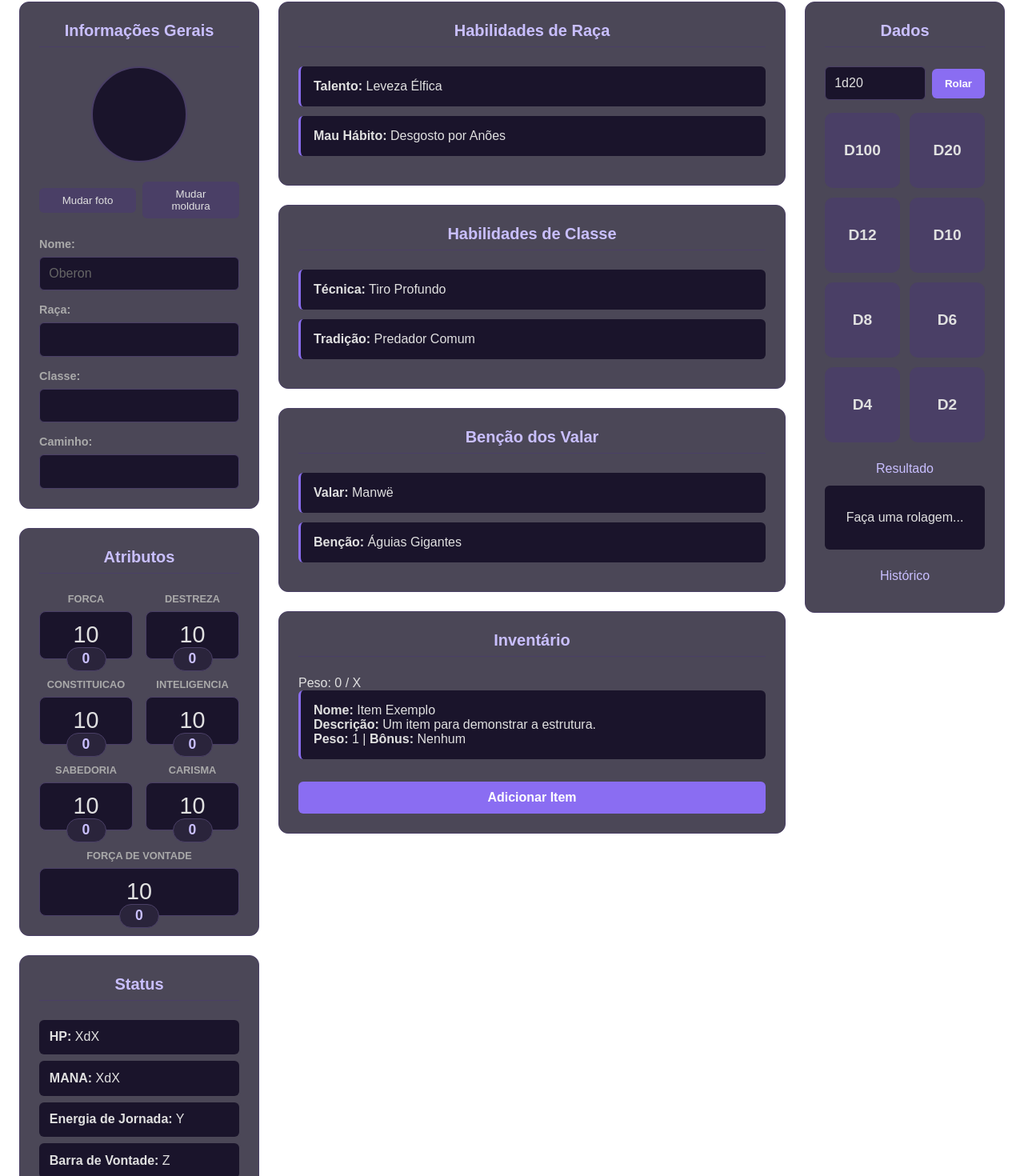
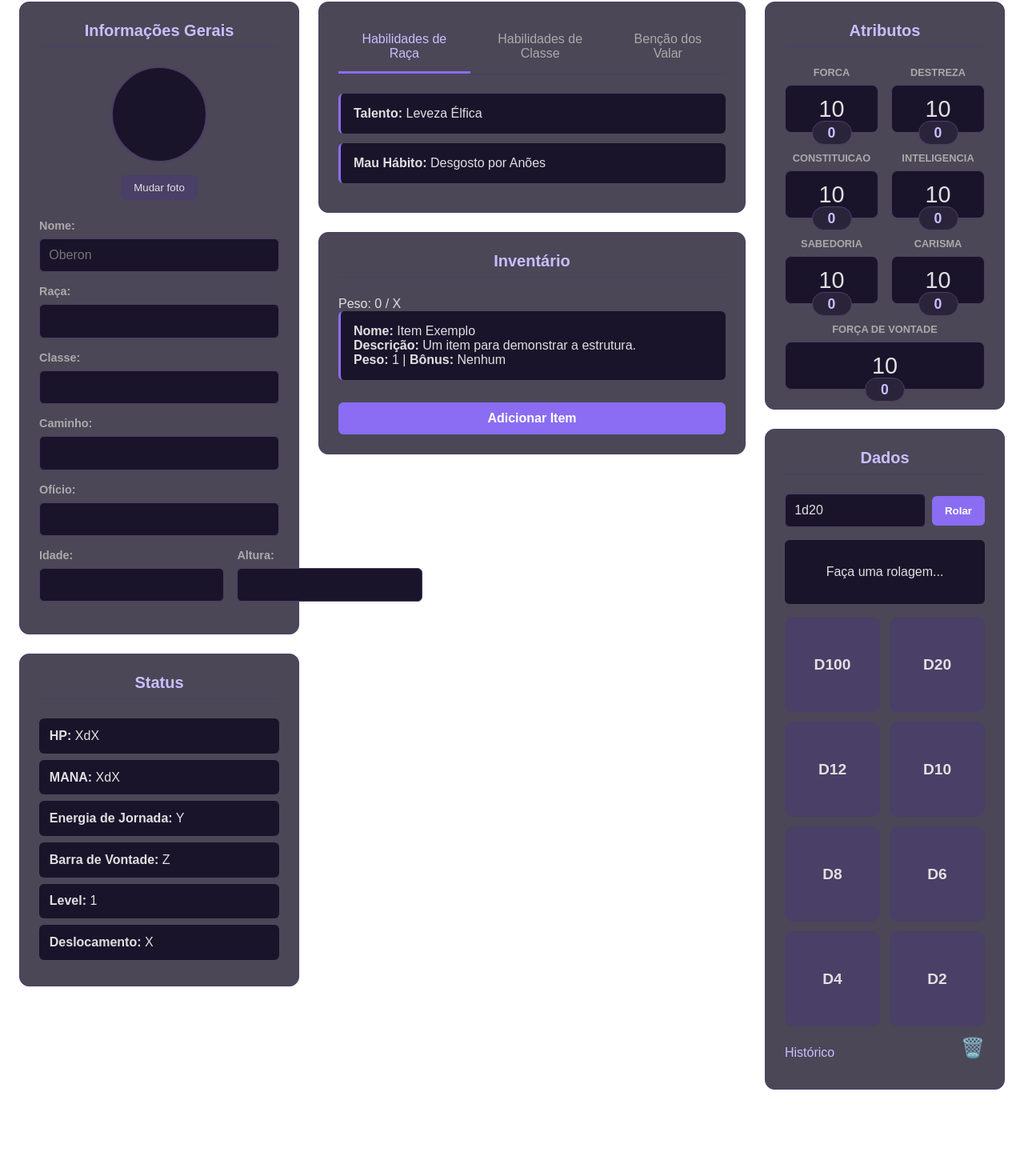
Before and after one commit to joaovcguerra/lotr-rpg, a Next.js app in the folder my-app/: page / in a window 1280 px wide. Shown: the part 38-1508 px from the top of the page at 80% size. After the commit the page ends 1440 px from the top, so only its background shows below. Built offline with nearby package versions, Linux system fonts and the light colour scheme.

Commit message:
organize

```diff
--- a/my-app/app/components/Ficha/Ficha.js
+++ b/my-app/app/components/Ficha/Ficha.js
@@ -3,7 +3,6 @@
 import { useState, useMemo } from 'react';
 import styles from './Ficha.module.css';
 import { rollCustomDice } from '../../utils/diceParser.js';
-
 
 const getModifier = (value) => {
     const num = parseInt(value, 10);
@@ -16,7 +15,6 @@ const getModifier = (value) => {
     return '+10';
 };
 
-
 export default function Ficha() {
     const [atributos, setAtributos] = useState({
         forca: '10', destreza: '10', constituicao: '10',
@@ -26,6 +24,9 @@ export default function Ficha() {
     const [notation, setNotation] = useState('1d20');
     const [rollResult, setRollResult] = useState(null);
     const [rollHistory, setRollHistory] = useState([]);
+
+    // State para controlar a aba de habilidades ativa
+    const [activeTab, setActiveTab] = useState('raca');
 
     const handleAtributoChange = (e) => {
         const { name, value } = e.target;
@@ -58,23 +59,97 @@ export default function Ficha() {
         }
     };
 
+    const clearHistory = () => {
+        setRollHistory([]);
+    };
+
     return (
         <div className={styles.fichaGridContainer}>
-            {/* O JSX das colunas da Esquerda e do Meio não mudou */}
+            {/* ===== COLUNA DA ESQUERDA ATUALIZADA ===== */}
             <div className={styles.column}>
                 <div className={styles.section}>
                     <h2 className={styles.sectionTitle}>Informações Gerais</h2>
                     <div className={styles.infoGeral}>
                         <div className={styles.profilePic}></div>
                         <button className={styles.buttonSmall}>Mudar foto</button>
-                        <button className={styles.buttonSmall}>Mudar moldura</button>
                     </div>
                     <div className={styles.field}> <label>Nome:</label> <input type="text" placeholder="Oberon" /> </div>
                     <div className={styles.field}> <label>Raça:</label> <input type="text" /> </div>
                     <div className={styles.field}> <label>Classe:</label> <input type="text" /> </div>
                     <div className={styles.field}> <label>Caminho:</label> <input type="text" /> </div>
+                    <div className={styles.field}> <label>Ofício:</label> <input type="text" /> </div>
+                    <div className={styles.sideBySideFields}>
+                        <div className={styles.field}> <label>Idade:</label> <input type="text" /> </div>
+                        <div className={styles.field}> <label>Altura:</label> <input type="text" /> </div>
+                    </div>
                 </div>
+                {/* Status movido para a coluna da esquerda */}
                 <div className={styles.section}>
+                    <h2 className={styles.sectionTitle}>Status</h2>
+                    <div className={styles.statusDisplay}>
+                        <p><strong>HP:</strong> XdX</p> <p><strong>MANA:</strong> XdX</p>
+                        <p><strong>Energia de Jornada:</strong> Y</p> <p><strong>Barra de Vontade:</strong> Z</p>
+                        <p><strong>Level:</strong> 1</p> <p><strong>Deslocamento:</strong> X</p>
+                    </div>
+                </div>
+            </div>
+
+            {/* ===== COLUNA DO MEIO ATUALIZADA (COM ABAS) ===== */}
+            <div className={styles.column}>
+                <div className={styles.section}>
+                    <div className={styles.tabNav}>
+                        <button
+                            className={`${styles.tabButton} ${activeTab === 'raca' ? styles.activeTab : ''}`}
+                            onClick={() => setActiveTab('raca')}>
+                            Habilidades de Raça
+                        </button>
+                        <button
+                            className={`${styles.tabButton} ${activeTab === 'classe' ? styles.activeTab : ''}`}
+                            onClick={() => setActiveTab('classe')}>
+                            Habilidades de Classe
+                        </button>
+                        <button
+                            className={`${styles.tabButton} ${activeTab === 'valar' ? styles.activeTab : ''}`}
+                            onClick={() => setActiveTab('valar')}>
+                            Benção dos Valar
+                        </button>
+                    </div>
+
+                    {/* Conteúdo das Abas */}
+                    <div className={styles.tabContent}>
+                        {activeTab === 'raca' && (
+                            <div>
+                                <div className={styles.ability}> <strong>Talento:</strong> Leveza Élfica </div>
+                                <div className={styles.ability}> <strong>Mau Hábito:</strong> Desgosto por Anões </div>
+                            </div>
+                        )}
+                        {activeTab === 'classe' && (
+                            <div>
+                                <div className={styles.ability}> <strong>Técnica:</strong> Tiro Profundo </div>
+                                <div className={styles.ability}> <strong>Tradição:</strong> Predador Comum </div>
+                            </div>
+                        )}
+                        {activeTab === 'valar' && (
+                            <div>
+                                <div className={styles.ability}> <strong>Valar:</strong> Manwë </div>
+                                <div className={styles.ability}> <strong>Benção:</strong> Águias Gigantes </div>
+                            </div>
+                        )}
+                    </div>
+                </div>
+
+                <div className={styles.section}>
+                    <h2 className={styles.sectionTitle}>Inventário</h2>
+                    <p>Peso: 0 / X</p>
+                    <div className={styles.item}> <p><strong>Nome:</strong> Item Exemplo</p> <p><strong>Descrição:</strong> Um item para demonstrar a estrutura.</p> <p><strong>Peso:</strong> 1 | <strong>Bônus:</strong> Nenhum</p> </div>
+                    <button className={styles.button}>Adicionar Item</button>
+                </div>
+            </div>
+
+            {/* ===== COLUNA DA DIREITA ATUALIZADA ===== */}
+            <div className={styles.column}>
+                {/* Atributos movidos para a coluna da direita */}
+                <div className={`${styles.section} ${styles.attributesSection}`}>
                     <h2 className={styles.sectionTitle}>Atributos</h2>
                     <div className={styles.atributosGrid}>
                         {Object.keys(atributos).map((attrName) => (
@@ -91,43 +166,15 @@ export default function Ficha() {
                         <div className={styles.atributoModificador}>{getModifier(forcaDeVontade)}</div>
                     </div>
                 </div>
-                <div className={styles.section}>
-                    <h2 className={styles.sectionTitle}>Status</h2>
-                    <div className={styles.statusDisplay}>
-                        <p><strong>HP:</strong> XdX</p> <p><strong>MANA:</strong> XdX</p>
-                        <p><strong>Energia de Jornada:</strong> Y</p> <p><strong>Barra de Vontade:</strong> Z</p>
-                        <p><strong>Level:</strong> 1</p> <p><strong>Deslocamento:</strong> X</p>
-                    </div>
-                </div>
-            </div>
-            <div className={styles.column}>
-                <div className={styles.section}> <h2 className={styles.sectionTitle}>Habilidades de Raça</h2> <div className={styles.ability}> <strong>Talento:</strong> Leveza Élfica </div> <div className={styles.ability}> <strong>Mau Hábito:</strong> Desgosto por Anões </div> </div>
-                <div className={styles.section}> <h2 className={styles.sectionTitle}>Habilidades de Classe</h2> <div className={styles.ability}> <strong>Técnica:</strong> Tiro Profundo </div> <div className={styles.ability}> <strong>Tradição:</strong> Predador Comum </div> </div>
-                <div className={styles.section}> <h2 className={styles.sectionTitle}>Benção dos Valar</h2> <div className={styles.ability}> <strong>Valar:</strong> Manwë </div> <div className={styles.ability}> <strong>Benção:</strong> Águias Gigantes </div> </div>
-                <div className={styles.section}> <h2 className={styles.sectionTitle}>Inventário</h2> <p>Peso: 0 / X</p> <div className={styles.item}> <p><strong>Nome:</strong> Item Exemplo</p> <p><strong>Descrição:</strong> Um item para demonstrar a estrutura.</p> <p><strong>Peso:</strong> 1 | <strong>Bônus:</strong> Nenhum</p> </div> <button className={styles.button}>Adicionar Item</button> </div>
-            </div>
 
-            {/* Coluna da Direita */}
-            <div className={styles.column}>
                 <div className={`${styles.section} ${styles.diceRollerSection}`}>
                     <h2 className={styles.sectionTitle}>Dados</h2>
                     <div className={styles.notationInputWrapper}>
                         <input type="text" value={notation} onChange={(e) => setNotation(e.target.value)} onKeyDown={handleKeyDown} placeholder="Ex: 3#d20+5" className={styles.notationInput} />
                         <button onClick={handleRoll} className={styles.rollButton}>Rolar</button>
                     </div>
-                    <div className={styles.diceGrid}>
-                        <div onClick={() => handleQuickRoll('1d100')} className={styles.diceButton}>D100</div>
-                        <div onClick={() => handleQuickRoll('1d20')} className={styles.diceButton}>D20</div>
-                        <div onClick={() => handleQuickRoll('1d12')} className={styles.diceButton}>D12</div>
-                        <div onClick={() => handleQuickRoll('1d10')} className={styles.diceButton}>D10</div>
-                        <div onClick={() => handleQuickRoll('1d8')} className={styles.diceButton}>D8</div>
-                        <div onClick={() => handleQuickRoll('1d6')} className={styles.diceButton}>D6</div>
-                        <div onClick={() => handleQuickRoll('1d4')} className={styles.diceButton}>D4</div>
-                        <div onClick={() => handleQuickRoll('1d2')} className={styles.diceButton}>D2</div>
-                    </div>
-                    <h3 className={styles.subTitle}>Resultado</h3>
 
-                    {/* ===== JSX DO RESULTADO ATUALIZADO AQUI ===== */}
+                    {/* Resultado movido para cima */}
                     <div className={styles.diceResult}>
                         {rollResult ? (
                             rollResult.isMultiRoll ? (
@@ -142,7 +189,6 @@ export default function Ficha() {
                                         ))}
                                     </div>
                                     <span className={styles.resultOutput}>
-                                        {/* Junta os detalhes de cada rolagem em uma linha */}
                                         {rollResult.output.map(res => res.output.replace('Rolagem: ', '')).join('; ')}
                                     </span>
                                 </>
@@ -161,7 +207,23 @@ export default function Ficha() {
                         )}
                     </div>
 
-                    <h3 className={styles.subTitle}>Histórico</h3>
+                    <div className={styles.diceGrid}>
+                        <div onClick={() => handleQuickRoll('1d100')} className={styles.diceButton}>D100</div>
+                        <div onClick={() => handleQuickRoll('1d20')} className={styles.diceButton}>D20</div>
+                        <div onClick={() => handleQuickRoll('1d12')} className={styles.diceButton}>D12</div>
+                        <div onClick={() => handleQuickRoll('1d10')} className={styles.diceButton}>D10</div>
+                        <div onClick={() => handleQuickRoll('1d8')} className={styles.diceButton}>D8</div>
+                        <div onClick={() => handleQuickRoll('1d6')} className={styles.diceButton}>D6</div>
+                        <div onClick={() => handleQuickRoll('1d4')} className={styles.diceButton}>D4</div>
+                        <div onClick={() => handleQuickRoll('1d2')} className={styles.diceButton}>D2</div>
+                    </div>
+
+                    <div className={styles.historyHeader}>
+                        <h3 className={styles.subTitle}>Histórico</h3>
+                        <button onClick={clearHistory} className={styles.clearHistoryButton} title="Limpar histórico">
+                            🗑️
+                        </button>
+                    </div>
                     <ul className={styles.historyList}>
                         {rollHistory.map((roll, index) => (
                             <li key={index} className={styles.historyItem}>
--- a/my-app/app/components/Ficha/Ficha.module.css
+++ b/my-app/app/components/Ficha/Ficha.module.css
@@ -2,21 +2,17 @@
 .fichaGridContainer {
     display: grid;
     grid-template-columns: 1fr;
-    /* Começa com 1 coluna para smartphones */
     gap: 1.5rem;
     padding: 1rem;
-    /* Um pouco menos de padding em telas pequenas */
     max-width: 1600px;
     margin: 1rem auto;
     font-family: sans-serif;
     color: #e0e0e0;
 }
 
-/* Layout para telas maiores (Notebooks e Desktops) */
 @media (min-width: 1200px) {
     .fichaGridContainer {
-        /* Volta para 3 colunas em telas a partir de 1200px */
-        grid-template-columns: 300px 1fr 250px;
+        grid-template-columns: 350px 1fr 300px;
         padding: 1.5rem;
     }
 }
@@ -25,6 +21,7 @@
     display: flex;
     flex-direction: column;
     gap: 1.5rem;
+    min-width: 0;
 }
 
 /* Estilos Gerais dos Componentes */
@@ -71,10 +68,6 @@
     font-size: 1rem;
 }
 
-.field input::placeholder {
-    color: #666;
-}
-
 .field input:disabled {
     background-color: #2a243b;
     cursor: not-allowed;
@@ -97,6 +90,21 @@
     background-color: #7359cf;
 }
 
+/* Coluna da Esquerda */
+.infoGeral {
+    text-align: center;
+    margin-bottom: 1.5rem;
+}
+
+.profilePic {
+    width: 120px;
+    height: 120px;
+    background-color: #1a142b;
+    border: 2px solid #4a3f66;
+    border-radius: 50%;
+    margin: 0 auto 1rem auto;
+}
+
 .buttonSmall {
     padding: 0.5rem 1rem;
     background-color: #4a3f66;
@@ -110,24 +118,10 @@
     background-color: #5d4f82;
 }
 
-/* Coluna da Esquerda */
-.infoGeral {
-    text-align: center;
-    margin-bottom: 1.5rem;
+.sideBySideFields {
     display: grid;
     grid-template-columns: 1fr 1fr;
-    gap: 0.5rem;
-    align-items: center;
-}
-
-.profilePic {
-    grid-column: span 2;
-    width: 120px;
-    height: 120px;
-    background-color: #1a142b;
-    border: 2px solid #4a3f66;
-    border-radius: 50%;
-    margin: 0 auto 1rem auto;
+    gap: 1rem;
 }
 
 .statusDisplay p {
@@ -137,7 +131,39 @@
     margin: 0 0 0.5rem 0;
 }
 
-/* Coluna do Meio */
+/* Coluna do Meio (Sistema de Abas) */
+.tabNav {
+    display: flex;
+    justify-content: space-around;
+    border-bottom: 1px solid #4a3f66;
+    margin-bottom: 1.5rem;
+}
+
+.tabButton {
+    background: none;
+    border: none;
+    color: #aaa;
+    padding: 0.8rem 1rem;
+    cursor: pointer;
+    font-size: 1rem;
+    border-bottom: 3px solid transparent;
+    transition: all 0.2s ease-in-out;
+}
+
+.tabButton:hover {
+    color: #fff;
+}
+
+.activeTab {
+    color: #c9bfff;
+    border-bottom-color: #8a6df2;
+}
+
+.tabContent {
+    min-height: 100px;
+}
+
+/* Evita que o layout "pule" ao trocar de aba */
 .ability,
 .item {
     background-color: #1a142b;
@@ -147,7 +173,12 @@
     border-left: 3px solid #8a6df2;
 }
 
-/* ESTILOS PARA ATRIBUTOS */
+/* Coluna da Direita */
+.attributesSection {
+    position: sticky;
+    top: 1.5rem;
+}
+
 .atributosGrid {
     display: grid;
     grid-template-columns: 1fr 1fr;
@@ -207,10 +238,10 @@
     font-size: 1.1rem;
 }
 
-/* ESTILOS PARA O ROLADOR DE DADOS */
 .diceRollerSection {
     position: sticky;
-    top: 1.5rem;
+    top: 25.5rem;
+    /* Ajustado para ficar abaixo dos atributos */
 }
 
 .notationInputWrapper {
@@ -219,6 +250,17 @@
     gap: 0.5rem;
     margin-bottom: 1rem;
     align-items: center;
+}
+
+.notationInput {
+    flex-grow: 1;
+    padding: 0.7rem;
+    border-radius: 6px;
+    border: 1px solid #4a3f66;
+    background-color: #1a142b;
+    color: #e0e0e0;
+    font-size: 1rem;
+    min-width: 0;
 }
 
 .rollButton {
@@ -235,23 +277,11 @@
     background-color: #7359cf;
 }
 
-/* ===== CORREÇÃO APLICADA AQUI ===== */
-.notationInput {
-    flex-grow: 1;
-    padding: 0.7rem;
-    border-radius: 6px;
-    border: 1px solid #4a3f66;
-    background-color: #1a142b;
-    color: #e0e0e0;
-    font-size: 1rem;
-    /* Esta linha é a chave: permite que o input encolha */
-    min-width: 0;
-}
-
 .diceGrid {
     display: grid;
     grid-template-columns: repeat(2, 1fr);
     gap: 0.75rem;
+    margin-top: 1rem;
 }
 
 .diceButton {
@@ -306,6 +336,26 @@
     word-break: break-all;
 }
 
+.historyHeader {
+    display: flex;
+    justify-content: space-between;
+    align-items: center;
+}
+
+.clearHistoryButton {
+    background: none;
+    border: none;
+    color: #aaa;
+    font-size: 1.5rem;
+    cursor: pointer;
+    padding: 0;
+    line-height: 1;
+}
+
+.clearHistoryButton:hover {
+    color: #fff;
+}
+
 .historyList {
     list-style: none;
     padding: 0;
@@ -330,31 +380,15 @@
     color: #f0c36d;
 }
 
-/* === NOVOS ESTILOS PARA CRÍTICOS === */
-
 .critSuccess {
     color: #22c55e;
-    /* Verde brilhante */
     text-shadow: 0 0 8px #22c55e;
 }
 
 .critFailure {
     color: #ef4444;
-    /* Vermelho brilhante */
     text-shadow: 0 0 8px #ef4444;
 }
-
-/* === NOVO ESTILO PARA RESULTADOS MÚLTIPLOS === */
-
-.multiRollResult {
-    display: flex;
-    flex-direction: column;
-    align-items: center;
-    justify-content: center;
-    width: 100%;
-}
-
-/* === ESTILOS ATUALIZADOS PARA RESULTADOS MÚLTIPLOS === */
 
 .multiRollResult {
     display: flex;
@@ -363,7 +397,6 @@
     justify-content: center;
     width: 100%;
     margin-bottom: 0.5rem;
-    /* Adiciona espaço entre os números e o detalhe */
 }
 
 .multiRollTotal {
@@ -371,5 +404,4 @@
     font-weight: bold;
     line-height: 1.1;
     color: #f0c36d;
-    /* Cor padrão para os números */
 }
```
